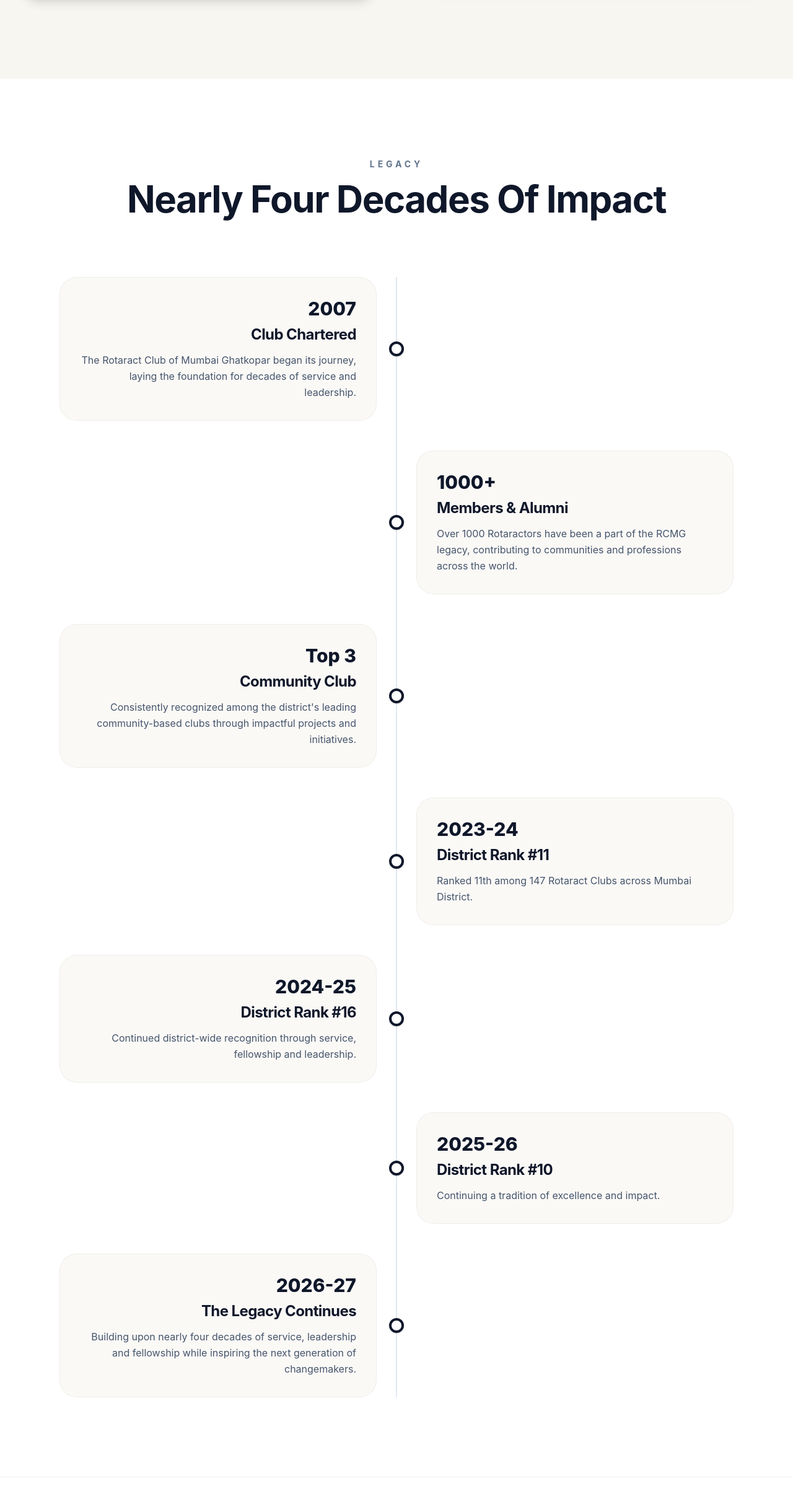
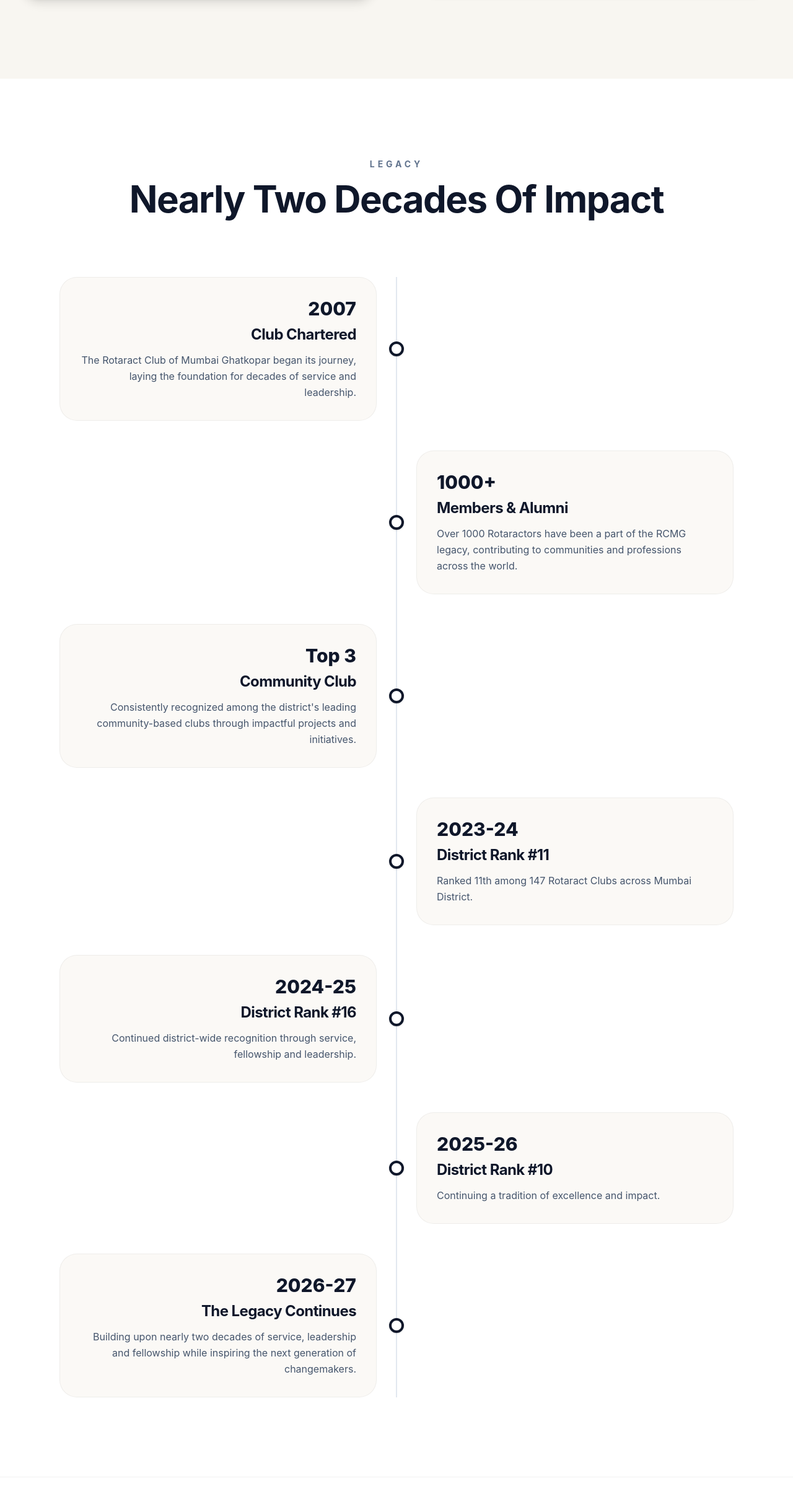
Before and after one commit to SNIPER-007/rcmg26-27, a React (Vite) app: page /about in a window 1280 px wide. Shown: the part 1668-4087 px from the top of the page at 62% size. Built offline with nearby package versions, Linux system fonts and the light colour scheme.

Commit message:
data updated

```diff
--- a/src/pages/About.jsx
+++ b/src/pages/About.jsx
@@ -47,7 +47,7 @@
     year: "2026-27",
     title: "The Legacy Continues",
     description:
-      "Building upon nearly four decades of service, leadership and fellowship while inspiring the next generation of changemakers.",
+      "Building upon nearly two decades of service, leadership and fellowship while inspiring the next generation of changemakers.",
   },
 ];
 
@@ -215,7 +215,7 @@
             </p>
 
             <h2 className="text-4xl md:text-6xl font-bold text-center mt-4 tracking-tight">
-              Nearly Four Decades Of Impact
+              Nearly Two Decades Of Impact
             </h2>
           </ScrollReveal>
 
--- a/src/pages/Achievements.jsx
+++ b/src/pages/Achievements.jsx
@@ -60,7 +60,7 @@
     icon: Trophy,
     title: "The Legacy Continues",
     description:
-      "Nearly four decades of excellence have shaped the RCMG legacy. In 2026-27, we continue that journey with the same passion, stronger ambition and an unwavering commitment to raise the bar, create greater impact and leave an even bigger mark on the community we serve.",
+      "Nearly two decades of excellence have shaped the RCMG legacy. In 2026-27, we continue that journey with the same passion, stronger ambition and an unwavering commitment to raise the bar, create greater impact and leave an even bigger mark on the community we serve.",
   },
 ];
 
--- a/src/pages/Sponsors.jsx
+++ b/src/pages/Sponsors.jsx
@@ -146,7 +146,7 @@
             </h2>
 
             <p className="mt-6 max-w-3xl mx-auto text-center text-slate-600 leading-relaxed text-base md:text-lg">
-              For nearly four decades, RCMG has connected brands,
+              For nearly two decades, RCMG has connected brands,
               businesses and organizations with a passionate community
               of young leaders, students and professionals through
               impactful events, projects and district-wide initiatives.
```
